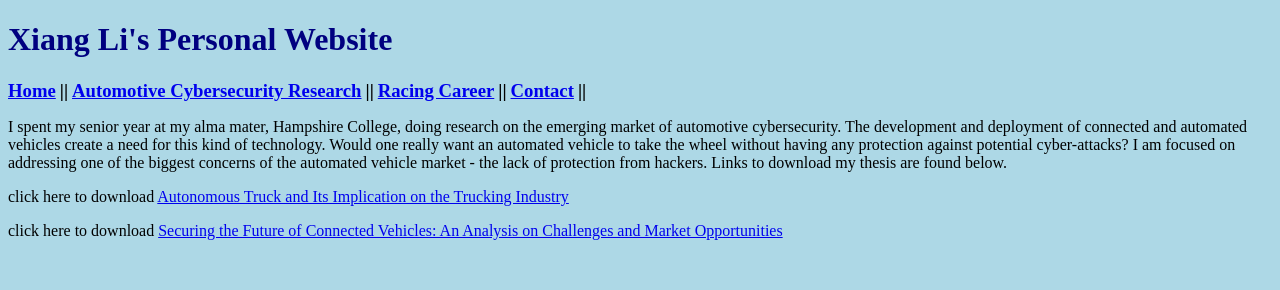
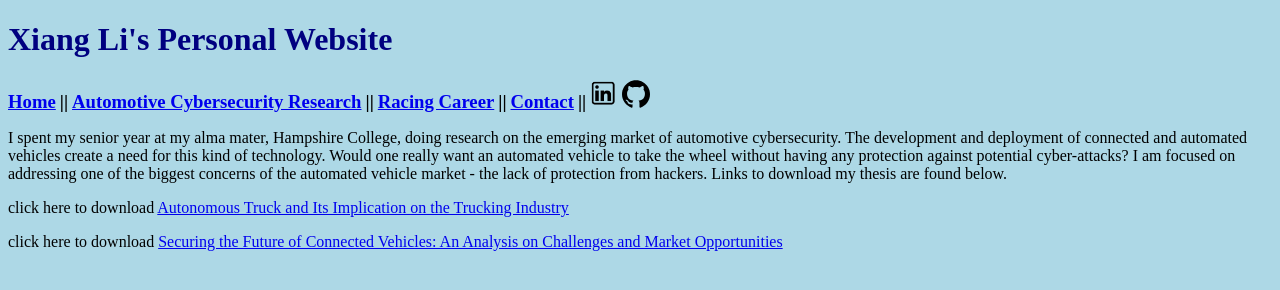
Before and after one commit to lx93/lx93.github.io, a plain HTML site: page cybersecurity.html in a window 1280 px wide. Shown: the top 290 px of the page. Drawn offline with Linux system fonts and the light colour scheme.

Commit message:
added social

```diff
--- a/cybersecurity.html
+++ b/cybersecurity.html
@@ -30,6 +30,11 @@
 
 
 
+<a href="https://www.linkedin.com/in/xiang-li-6a197188/"><img src="img/linkedin.png" style="width:28px;height:28px;"></img></a>
+<a href="https://github.com/lx93"><img src="img/github.svg" style="width:28px;height:28px;"></img></a>
+
+
+
 <p>
 I spent my senior year at my alma mater, Hampshire College, doing research on the emerging market of automotive cybersecurity. The development and deployment of connected and automated vehicles create a need for this kind of technology. Would one really want an automated vehicle to take the wheel without having any protection against potential cyber-attacks? I am focused on addressing one of the biggest concerns of the automated vehicle market - the lack of protection from hackers. Links to download my thesis are found below.
 </p>
```
Also changed, not shown: contact.html (+3 -0 lines), index.html (+2 -0 lines), racing.html (+3 -0 lines), img/github.svg (added), img/linkedin.png (added), img/profile.jpg.
